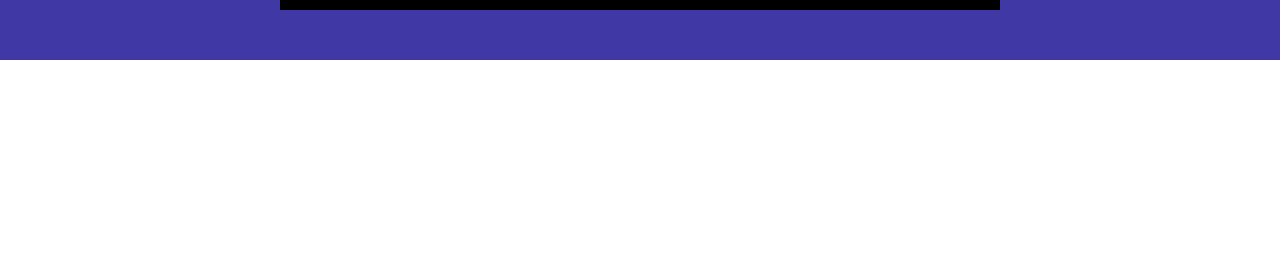
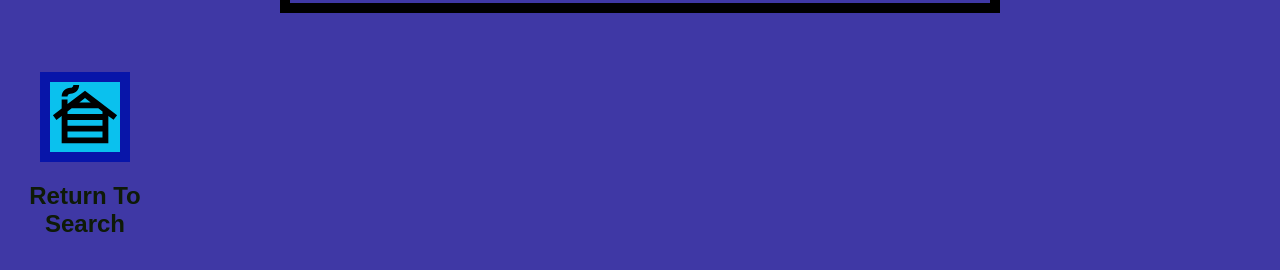
Before and after one commit to LeahGrim/weekend-movie-sagas, a React app: page /#/details in a window 1280 px wide. Shown: the part 714-984 px from the top of the page. Before the commit the page ends 800 px from the top, so only its background shows below. Built offline with nearby package versions, Linux system fonts and the light colour scheme.

Commit message:
home page button on details page

```diff
--- a/package.json
+++ b/package.json
@@ -4,7 +4,10 @@
   "private": true,
   "proxy": "http://localhost:5000",
   "dependencies": {
+    "@emotion/styled": "^11.6.0",
     "@material-ui/core": "^4.11.3",
+    "@mui/icons-material": "^5.3.1",
+    "@mui/material": "^5.3.1",
     "axios": "^0.21.1",
     "pg": "^8.2.1",
     "react": "^17.0.1",
--- a/src/components/MovieDetail/MovieDetail.css
+++ b/src/components/MovieDetail/MovieDetail.css
@@ -16,3 +16,27 @@
     border: 10px solid black;
     padding: 0px;
 }
+
+.cabin{
+    width: 150px;
+    height: 200px;
+    display: flex;
+    flex-direction: column-reverse;
+    align-items: flex-start;
+    justify-content: center;
+    flex-wrap: wrap;
+    margin-top: 10px;
+    color:rgb(14, 26, 7)
+}
+
+.cabinIcon{
+    display: flex;
+    background-color: rgb(10, 193, 238);
+    align-items: center;
+    border: rgb(8, 21, 169) 10px solid;
+    flex-wrap: wrap;
+    margin-left: auto;
+    margin-right: auto;
+    margin-top: 5px;
+    color:black;
+}
--- a/src/components/MovieDetail/MovieDetail.jsx
+++ b/src/components/MovieDetail/MovieDetail.jsx
@@ -1,19 +1,31 @@
 import { useSelector } from 'react-redux';
 import { useEffect } from 'react';
 import './MovieDetail.css';
+import CabinIcon from '@mui/icons-material/Cabin';
+import { useHistory } from 'react-router-dom';
 
 function MovieDetail(){
+    //using history to push the user back to the homepage
+    //chose this method over nav link for styling purposes
+    const history = useHistory();
     //set a variable for the movie that the client selected on homepage
     //the selected movie is stored in the selected movie reducer that the client clicked on
     const selectedMovie = useSelector((store) => store.selectedMovie)
 
+
     useEffect(() => {
 
     });
+
+    const homePageDirection= () => {
+        history.push('/')
+    }
+
+
     return(
         <>
         <div className= "selectedMovieBox">
-            <h2> {selectedMovie.title} </h2>
+            <h1> {selectedMovie.title} </h1>
             <div className= "selectedMovieImage">
                 <img src={selectedMovie.poster}
                      width={700}
@@ -26,7 +38,16 @@ function MovieDetail(){
                           </h2>
                     </div>
         </div>
-
+          <footer>
+          <div className= "cabin">
+          <h2> Return To Search</h2>
+          <div className= "cabinIcon">
+                <CabinIcon sx={{ fontSize: 70 }}
+                  onClick={()=> homePageDirection()}
+          />
+          </div>
+          </div>
+          </footer>
         </>
     )
 }
```
Also changed, not shown: 1 other file.
